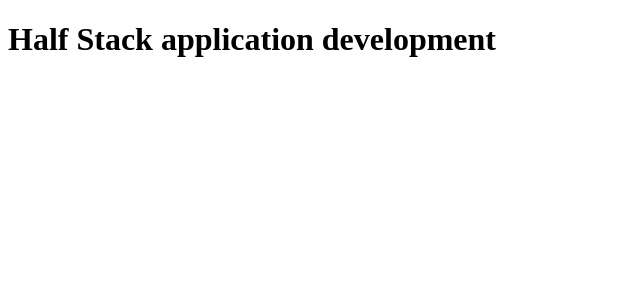
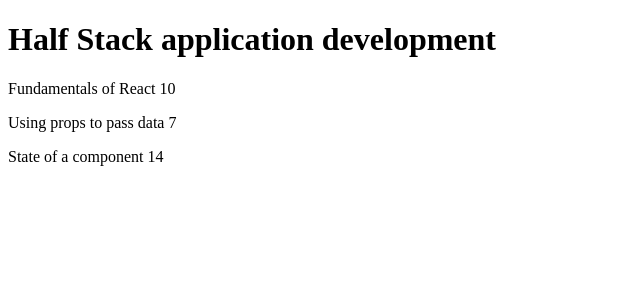
Before and after one commit to justin-tse/fullstackopen, a React (Create React App) app in the folder part1/courseinfo/: page / in a window 1280 px wide. Shown: the top 300 px of the page, without its empty margins (0-640 px from the left). Built offline with nearby package versions, Linux system fonts and the light colour scheme.

Commit message:
Refactor Content

```diff
--- a/part1/courseinfo/src/App.js
+++ b/part1/courseinfo/src/App.js
@@ -12,6 +12,9 @@
   return (
     <div>
       <Header course={course} />
+      <Content part={part1} exercises={exercises1} />
+      <Content part={part2} exercises={exercises2} />
+      <Content part={part3} exercises={exercises3} />
     </div>
   );
 };
@@ -22,4 +25,10 @@
   );
 };
 
+const Content = (props) => {
+  return (
+    <p>{props.part} {props.exercises}</p>
+  );
+};
+
 export default App;
```
